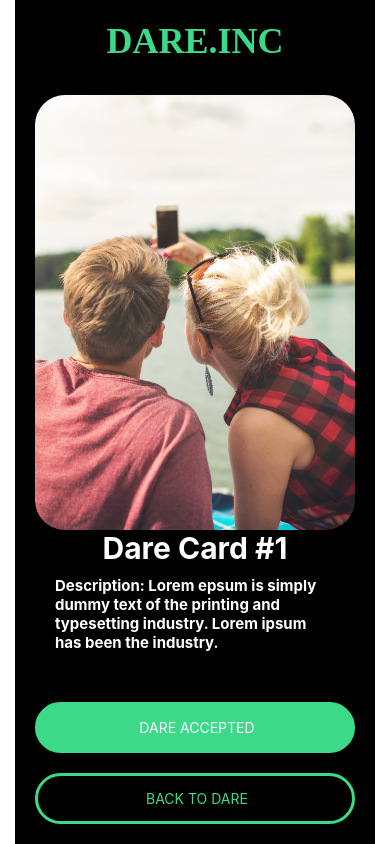
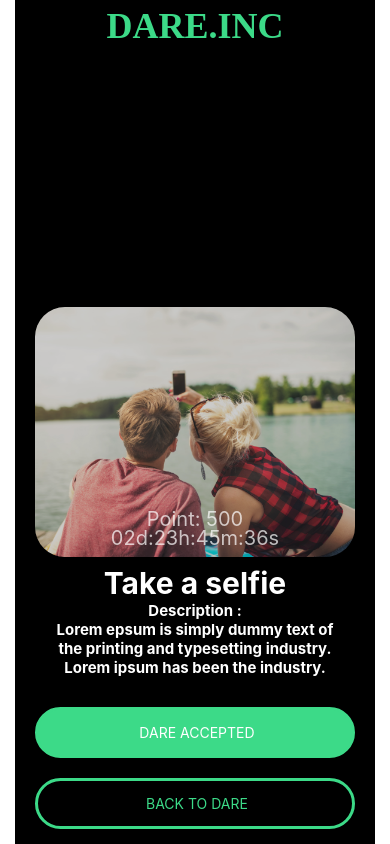
Before and after one commit to brayn003/dare-app, a React Native app: screen / in a window 390 px wide. Built offline with nearby package versions, Linux system fonts and the light colour scheme.

Commit message:
changes made in image component

```diff
--- a/components/Accepted.js
+++ b/components/Accepted.js
@@ -11,10 +11,13 @@ class Accepted extends React.Component {
       <View style={styles.container}>
         <Logo />
         <Image style={styles.image} source={require('./images/selfie.jpg')} />
-        <Text style={styles.cardtitle}> Dare Card #1 </Text>
+        <Text style={styles.pointtxt}>Point: 500</Text>
+        <Text style={styles.timertxt}>02d:23h:45m:36s</Text>
+        <Text style={styles.cardtitle}> Take a selfie </Text>
+        <Text style={styles.descriptiontitle}>Description :</Text>
         <Text style={styles.description}>
-          Description: Lorem epsum is simply dummy text of the printing and
-          typesetting industry. Lorem ipsum has been the industry.
+          Lorem epsum is simply dummy text of the printing and typesetting
+          industry. Lorem ipsum has been the industry.
         </Text>
         <View style={styles.buttonbox}>
           <Button> DARE ACCEPTED</Button>
@@ -37,14 +40,25 @@ const styles = StyleSheet.create({
     flex: 1,
   },
   image: {
-    height: 200,
+    height: 250,
     width: 320,
     alignItems: 'center',
     justifyContent: 'center',
-    flex: 1,
-    marginTop: -160,
-    marginBottom: 160,
+    marginTop: 5,
     borderRadius: 30,
+    opacity: 0.8,
+  },
+  pointtxt: {
+    color: 'white',
+    marginTop: -50,
+    fontSize: 20,
+    opacity: 0.7,
+  },
+  timertxt: {
+    color: 'white',
+    marginTop: -5,
+    fontSize: 20,
+    opacity: 0.7,
   },
   cardtitle: {
     color: 'white',
@@ -52,32 +66,34 @@ const styles = StyleSheet.create({
     fontSize: 30,
     alignItems: 'center',
     justifyContent: 'center',
-    marginTop: -160,
-    marginBottom: 160,
+    marginTop: 15,
+  },
+  descriptiontitle: {
+    width: 300,
+    color: 'white',
+    fontWeight: 'bold',
+    fontSize: 15,
+    textAlign: 'center',
+    // marginTop: 15,
   },
   description: {
     width: 300,
     color: 'white',
     fontWeight: 'bold',
     fontSize: 15,
-    alignItems: 'center',
-    justifyContent: 'center',
-    marginTop: -160,
-    marginBottom: 160,
-    padding: 10,
+    textAlign: 'center',
   },
   buttonbox: {
-    marginTop: -160,
-    marginBottom: -20,
     borderBottomEndRadius: 100,
     width: 320,
+    marginTop: 30,
   },
   footer: {
     color: '#3CDA88',
     fontSize: 20,
     alignItems: 'center',
     justifyContent: 'center',
-    marginBottom: 20,
+    marginBottom: 15,
   },
 });
 
--- a/components/commons/Button.js
+++ b/components/commons/Button.js
@@ -3,16 +3,13 @@ import {Text, TouchableHighlight, StyleSheet} from 'react-native';
 
 const styles = StyleSheet.create({
   touchable: {
-    //flex: 1,
-    //alignSelf: 'stretch',
-    // flexDirection: 'column',
     alignItems: 'center',
     backgroundColor: '#3CDA88',
     padding: 10,
     borderRadius: 60,
     borderWidth: 3,
     borderColor: '#3CDA88',
-    marginTop: 40,
+    // marginTop: 10,
     width: 320,
   },
   buttonText: {
--- a/components/commons/Logo.js
+++ b/components/commons/Logo.js
@@ -1,6 +1,6 @@
 import React from 'react';
 
-import {StyleSheet, Text, View} from 'react-native';
+import {StyleSheet, Text} from 'react-native';
 
 const styles = StyleSheet.create({
   logoText: {
@@ -11,7 +11,7 @@ const styles = StyleSheet.create({
     alignItems: 'center',
     justifyContent: 'center',
     flex: 1,
-    marginTop: 20,
+    marginTop: 5,
   },
 });
 
--- a/components/commons/OutlineButton.js
+++ b/components/commons/OutlineButton.js
@@ -11,7 +11,7 @@ const styles = StyleSheet.create({
     borderRadius: 60,
     borderWidth: 3,
     borderColor: '#3CDA88',
-    marginTop: 40,
+    marginTop: 20,
     width: 320,
   },
   buttonText: {
```
